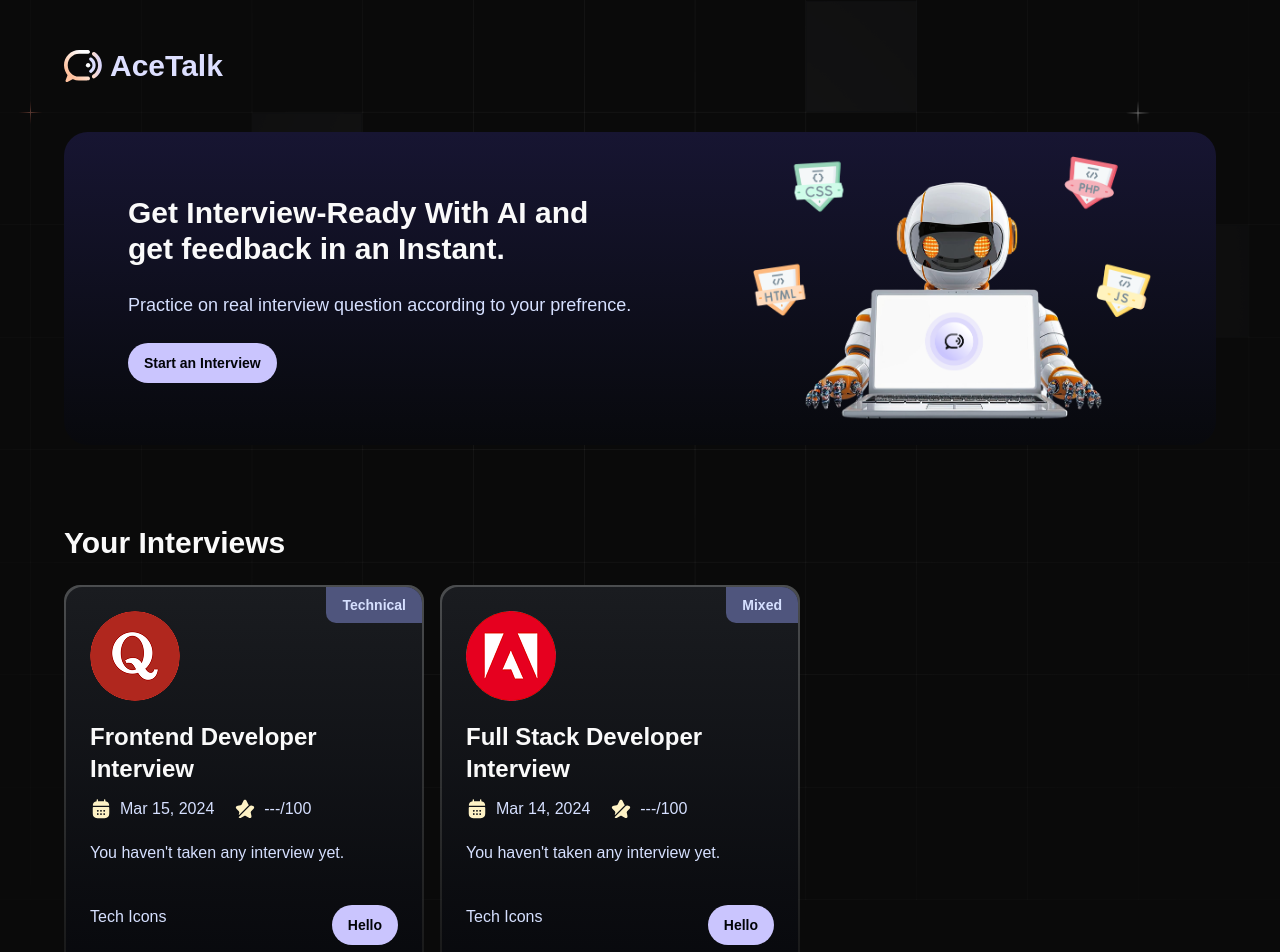
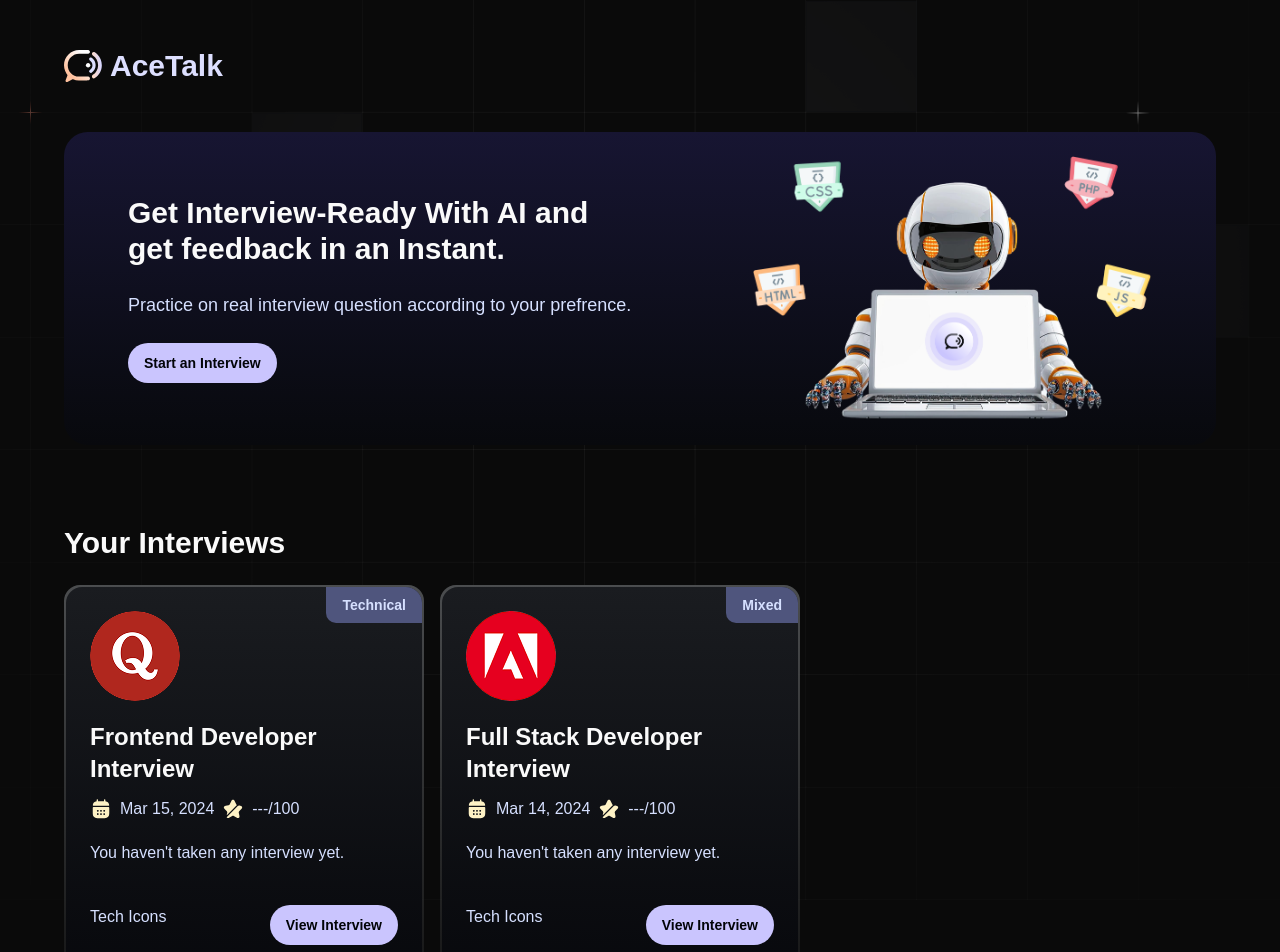
Before and after one commit to Nikhil-Siwakoti/AceTalk, a Next.js app: page / in a window 1280 px wide. Shown: the top 952 px of the page. Built offline with nearby package versions, Linux system fonts and the light colour scheme; a web font is replaced by a local one.

Commit message:
Interview Card Ui 2

```diff
--- a/components/InterviewCard.tsx
+++ b/components/InterviewCard.tsx
@@ -37,8 +37,8 @@ const InterviewCard = ({
                 <h3 className="mt-5 capitalize">
                     {role} Interview
                 </h3>
-                <div className="flex flex-row gap-5 mt-3">
-                    <div className="flex flex-row gap-2 ">
+                <div className="flex flex-row gap-2 mt-3">
+                    <div className="flex flex-row gap-2">
                         <Image
                            src='/calendar.svg'
                            alt="calendar"
@@ -64,12 +64,13 @@ const InterviewCard = ({
                 <p className="line-clamp-2 mt-5">{feedback?.finalAssessment || "You haven't taken any interview yet."}</p>
         </div>
         <div className="flex flex-row justify-between">
-            <p>
-                Tech Icons
-            </p>
+            <p>Tech Icons</p>
             <Button className="btn-primary">
-                <Link href='/'>
-                Hello
+                <Link href={feedback
+                ? `/interview/${interviewId}/feedback`
+                 : `/interview/${interviewId}`
+                 }>
+                {feedback?'Check Feedback' : 'View Interview'}
                 </Link>
             </Button>
         </div>
```
